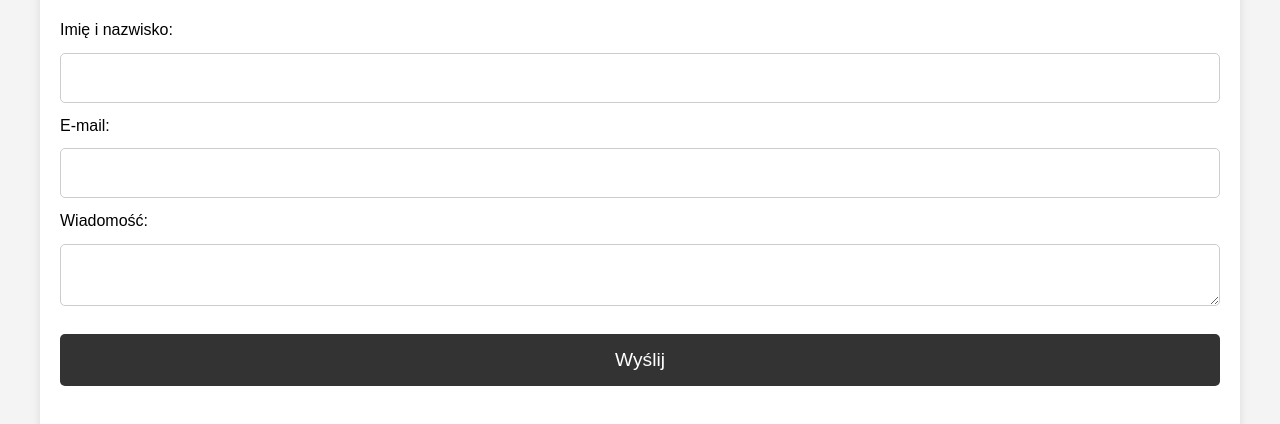
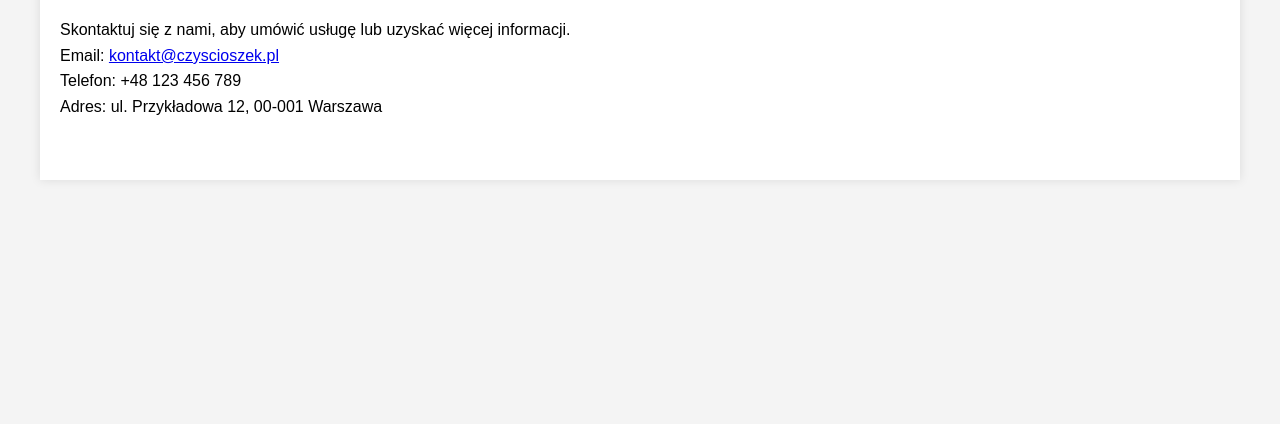
Before and after one commit to hyazeh/czyscioszek, a plain HTML site: page kontakt.html in a window 1280 px wide. Shown: the part 134-558 px from the top of the page. Drawn offline with Linux system fonts and the light colour scheme; files that its build step writes are made by us from their sources.

Commit message:
Update kontakt.html

```diff
--- a/kontakt.html
+++ b/kontakt.html
@@ -23,18 +23,11 @@
     <!-- Sekcja Kontakt -->
     <section>
         <h2>Kontakt</h2>
-        <form>
-            <label for="name">Imię i nazwisko:</label>
-            <input type="text" id="name" name="name" required>
+        <p>Skontaktuj się z nami, aby umówić usługę lub uzyskać więcej informacji.</p>
 
-            <label for="email">E-mail:</label>
-            <input type="email" id="email" name="email" required>
-
-            <label for="message">Wiadomość:</label>
-            <textarea id="message" name="message" required></textarea>
-
-            <input type="submit" value="Wyślij">
-        </form>
+        <p>Email: <a href="mailto:kontakt@czyscioszek.pl">kontakt@czyscioszek.pl</a></p>
+        <p>Telefon: +48 123 456 789</p>
+        <p>Adres: ul. Przykładowa 12, 00-001 Warszawa</p>
     </section>
 
 </body>
```
